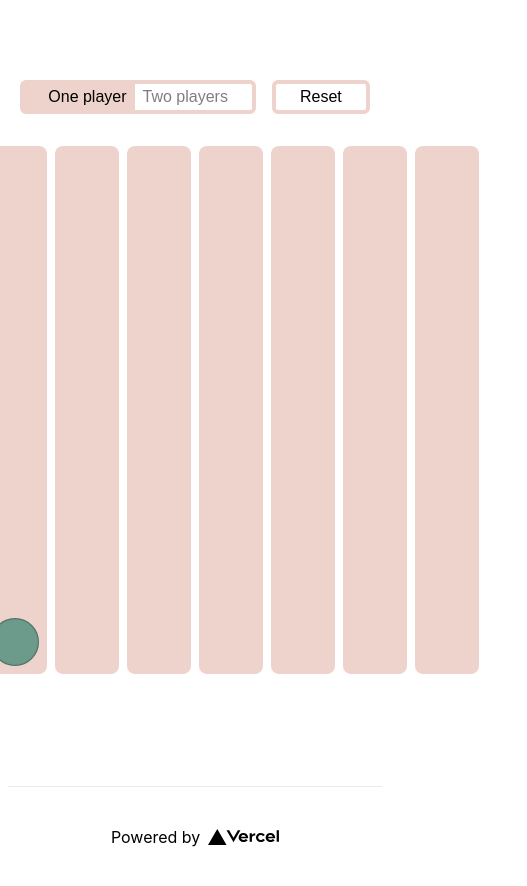
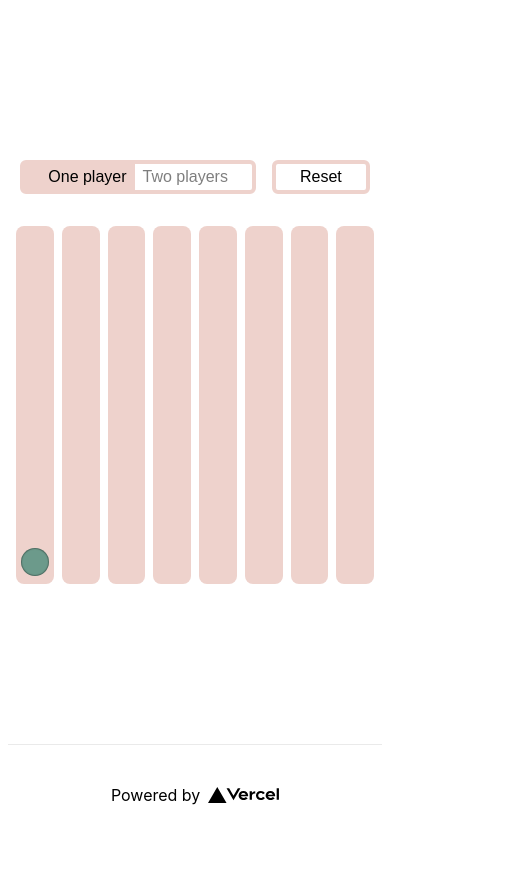
Before and after one commit to boyum/connect-four, a Next.js app: page / in a window 390 px wide. Both pictures are taken after a click on the button 15 px from the left and 410 px from the top of the page. Shown: the whole page, 527 px wide, since content can reach past the window. After the commit the page ends 844 px from the top, so only its background shows below. Built offline with nearby package versions, Linux system fonts and the light colour scheme; no server answers.

Commit message:
Responsive design

```diff
--- a/components/board/board.module.scss
+++ b/components/board/board.module.scss
@@ -1,8 +1,11 @@
 .board {
   display: flex;
   gap: 0.5rem;
-  padding: 2rem 3rem;
-  width: 100%;
+  height: calc(100vw - 2rem);
+  margin: 2rem auto 0;
+  max-height: 31.25rem;
+  max-width: 31.25rem;
+  width: calc(100vw - 2rem);
 
   >* {
     flex-grow: 1;
--- a/components/column/column.module.scss
+++ b/components/column/column.module.scss
@@ -5,7 +5,11 @@
   border-radius: 8px;
   display: flex;
   flex-direction: column-reverse;
-  height: 33rem;
-  padding: 0.5rem;
-  width: 4rem;
+  height: 100%;
+  padding: 0.5rem 0;
+  width: calc(var(--column-width, 12.5%) - 0.5rem);
+
+  &[disabled] {
+    background-color: #cad7d3;
+  }
 }
--- a/components/disc/disc.module.scss
+++ b/components/disc/disc.module.scss
@@ -3,7 +3,8 @@
   border-radius: 50%;
   box-shadow:
     inset 0 0 1px 1px rgba(0, 0, 0, 0.3);
-  height: 3rem;
-  margin-top: 1rem;
-  width: 3rem;
+  height: 0;
+  margin-top: 37.5%;
+  padding-top: 75%;
+  width: 75%;
 }
```
